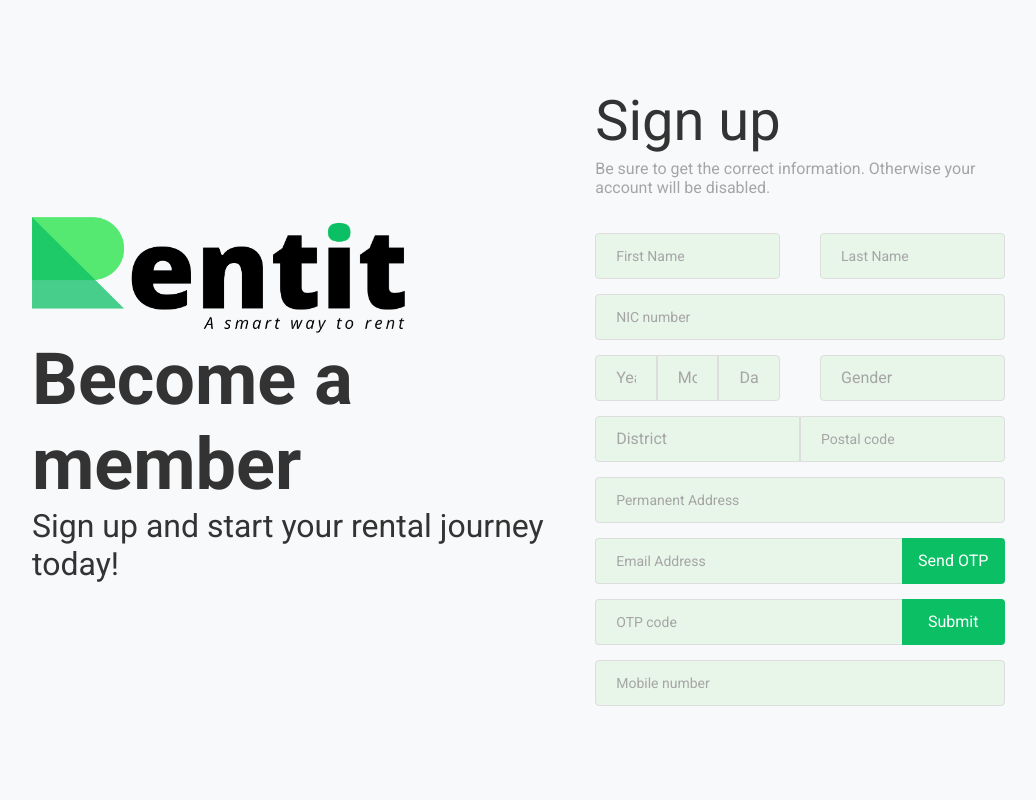
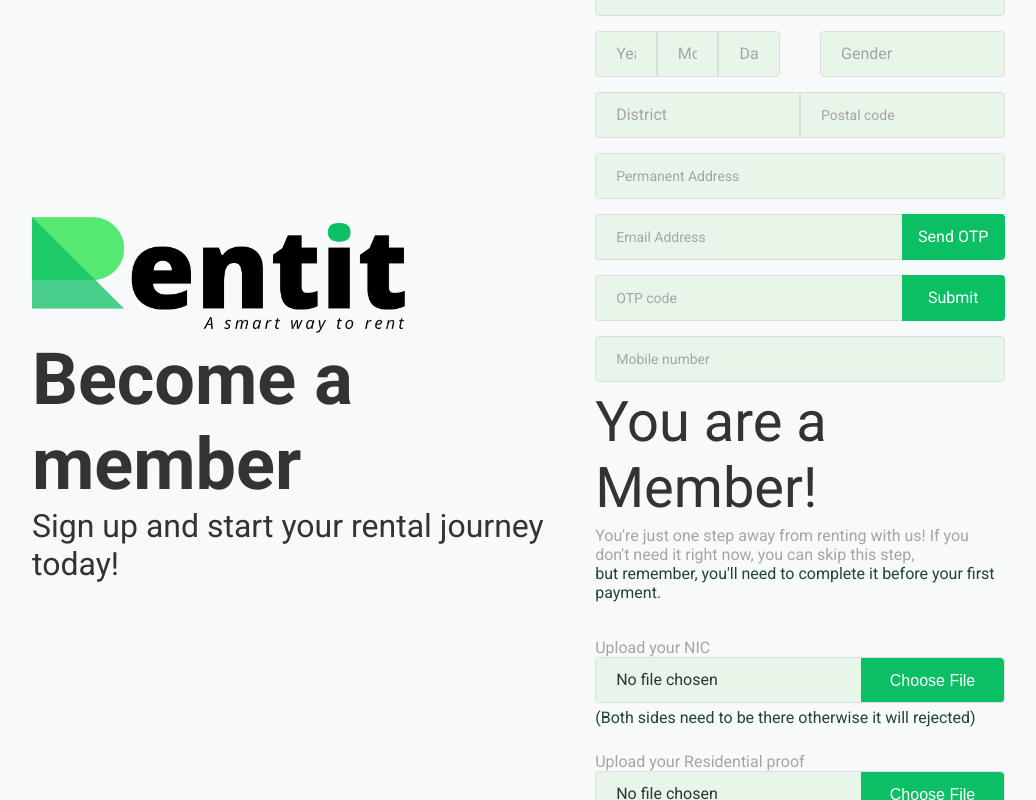
Before and after one commit to Thinuj01/RenItNew, a React (Vite) app: page /signup in a window 1280 px wide. Shown: the whole page, without its empty margins (96-1132 px from the left). Built offline with nearby package versions, Linux system fonts and the light colour scheme.

Commit message:
Add Proof Submission

```diff
--- /dev/null
+++ b/src/Components/Sign/ProofSubmissionForm/ProofSubmissionForm.css
@@ -0,0 +1,100 @@
+.ProofSubmissionContainer {
+    padding: 0 10%;
+}
+
+.proofSubmissionTitle {
+    color: var(--TextColor);
+    font-size: 56px;
+    padding-bottom: 5px;
+}
+
+.remindText {
+    color: var(--PlaceholderColor);
+    font-size: 16px;
+    padding-bottom: 36px;
+}
+
+.ProofSubmissionForm form {
+    display: flex;
+    flex-direction: column;
+    gap: 25px;
+}
+
+label{
+    color: var(--PlaceholderColor);
+}
+
+.submissionButton{
+    font-size: 16px;
+    line-height: 1.5;
+    background-color: var(--InputBackgroundColor);
+    color: var(--TextColor);
+    border: 1px solid var(--BorderColor);
+    border-radius: 4px; /* Optional: For slightly rounded corners */
+    width: 100%; /* Ensures the input field takes up full width */
+    padding: 10px 20px ;
+    position: relative;
+    margin-bottom: 5px;
+}
+
+.submissionButton::placeholder{
+    font-size: 14px;
+    color: var(--PlaceholderColor);
+    line-height: 1.5;
+}
+
+.submissionButton:focus{
+    border: 1px solid var(--ActiveBorderColor);
+    background-color: var(--ActiveInputBackgroundColor);
+    outline: none;
+    color: var(--TextColorActive);
+}
+
+.submissionButton::-webkit-file-upload-button{
+    position: absolute;
+    right: -4px;
+    top: 0;
+    font-size: 16px;
+    color: white;
+    border: none;
+    border-radius: 0 4px 4px 0;
+    padding: 14px 20px;
+    width: 35%;
+    background-color: var(--SecondaryColor);
+}
+
+.submissionButton::-webkit-file-upload-button:active{
+    background-color: var(--PrimaryColor);
+}
+
+input[type="submit"] {
+    font-size: 22px;
+    line-height: 1.5;
+    color: white;
+    border: none;
+    border-radius: 4px;
+    width: 100%;
+    padding: 10px 50px;
+    background-color: var(--SecondaryColor);
+    margin-bottom: 24px;
+}
+
+input[type="submit"]:active {
+    background-color: var(--PrimaryColor);
+}
+
+.signInQ {
+    display: flex;
+    justify-content: center;
+    align-items: center;
+    margin-bottom: 50px;
+}
+
+.signInQ p Link {
+    color: var(--PrimaryColor);
+    text-decoration: none;
+}
+
+span{
+    color: var(--PrimaryColorDark);
+}
--- /dev/null
+++ b/src/Components/Sign/ProofSubmissionForm/ProofSubmissionForm.jsx
@@ -0,0 +1,43 @@
+import React from 'react'
+import './ProofSubmissionForm.css'
+import { Link } from 'react-router-dom'
+
+function ProofSubmissionForm() {
+  return (
+    <>
+        <div className="ProofSubmissionContainer">
+            <div className="proofSubmissionTitle">You are a Member!</div>
+
+            <div className="remindText">
+                You're just one step away from renting with us! If you don't need it right now, you can skip this step,
+                <br/>
+                <span>but remember, you'll need to complete it before your first payment.</span>
+            </div>
+
+            <div className="ProofSubmissionForm">
+                <form action="">
+                    <div className="submissionNIC">
+                        <label htmlFor="uNIC">Upload your NIC</label>
+                        <input type="file" className='submissionButton' name='uNIC' placeholder='Upload NIC'/>
+                        <span>(Both sides need to be there otherwise it will rejected)</span>
+                    </div>
+
+                    <div className="submissionResidential">
+                        <label htmlFor="uResidential">Upload your Residential proof</label>
+                        <input type="file" className='submissionButton' name='uResidential'/>
+                        <span>(A Electric Bill or Water Bill around 5 months old )</span>
+                    </div>
+
+                    <input type="submit" name="submit" value="Submit" />
+
+                    <div className="signInQ">
+                        <p>If you don't need it right now? <Link to="/">Skip</Link></p>
+                    </div>
+                </form>
+            </div>
+        </div>
+    </>
+  )
+}
+
+export default ProofSubmissionForm
--- a/src/Components/Sign/SignUpForm/SignUpForm.jsx
+++ b/src/Components/Sign/SignUpForm/SignUpForm.jsx
@@ -203,7 +203,7 @@ function SignUpForm() {
             <input type="submit" name="submit" value="Sign in" />
 
             <div className="signInQ">
-              <p>Already a member? <Link to="/signin">Sign in</Link></p>
+              <p>Already a member? <Link to="/signin">Sign UP</Link></p>
             </div>
           </form>
         </div>
--- a/src/Components/Sign/SignUpPage/SignUpPage.css
+++ b/src/Components/Sign/SignUpPage/SignUpPage.css
@@ -18,4 +18,6 @@
     display: flex;
     justify-content: center;
     align-items: center;
+    flex-direction: column;
+    overflow-y: scroll;
 }
--- a/src/Components/Sign/SignUpPage/SignUpPage.jsx
+++ b/src/Components/Sign/SignUpPage/SignUpPage.jsx
@@ -2,7 +2,7 @@ import React from 'react'
 import './SignUpPage.css'
 import WelcomeQuotes from '../WelcomeQuotes/WelcomeQuotes'
 import SignUpForm from '../SignUpForm/SignUpForm'
-import { Link } from 'react-router-dom'
+import ProofSubmissionForm from '../ProofSubmissionForm/ProofSubmissionForm'
 
 function SignUpPage() {
   return (
@@ -14,6 +14,7 @@ function SignUpPage() {
 
             <div className="rightDiv">
                 <SignUpForm/>
+                <ProofSubmissionForm/>
             </div>
         </div>
     </>
```
